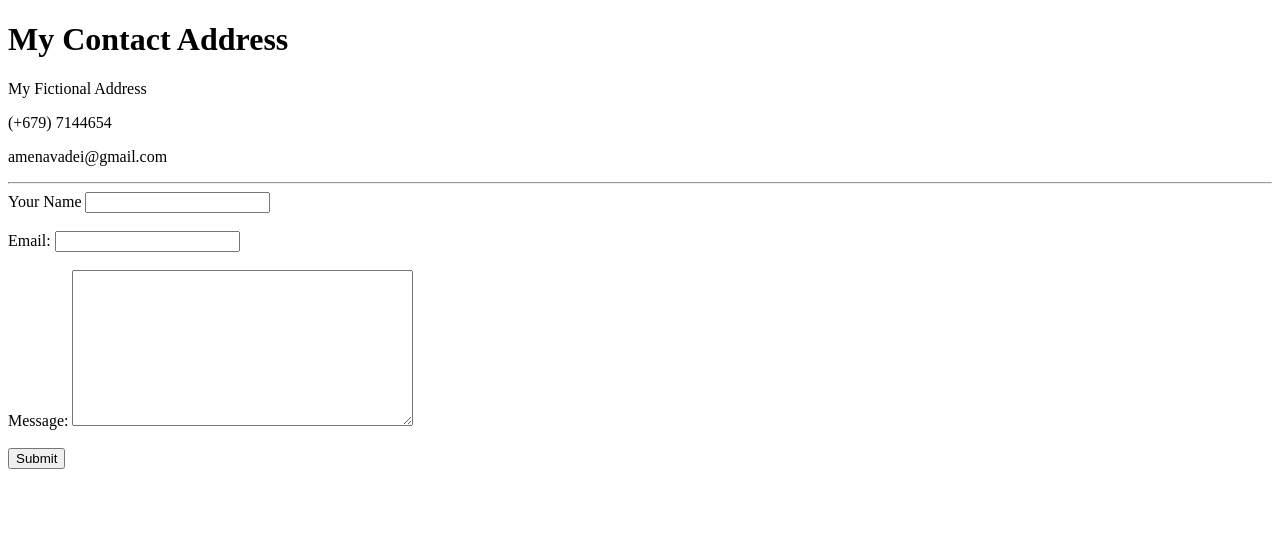
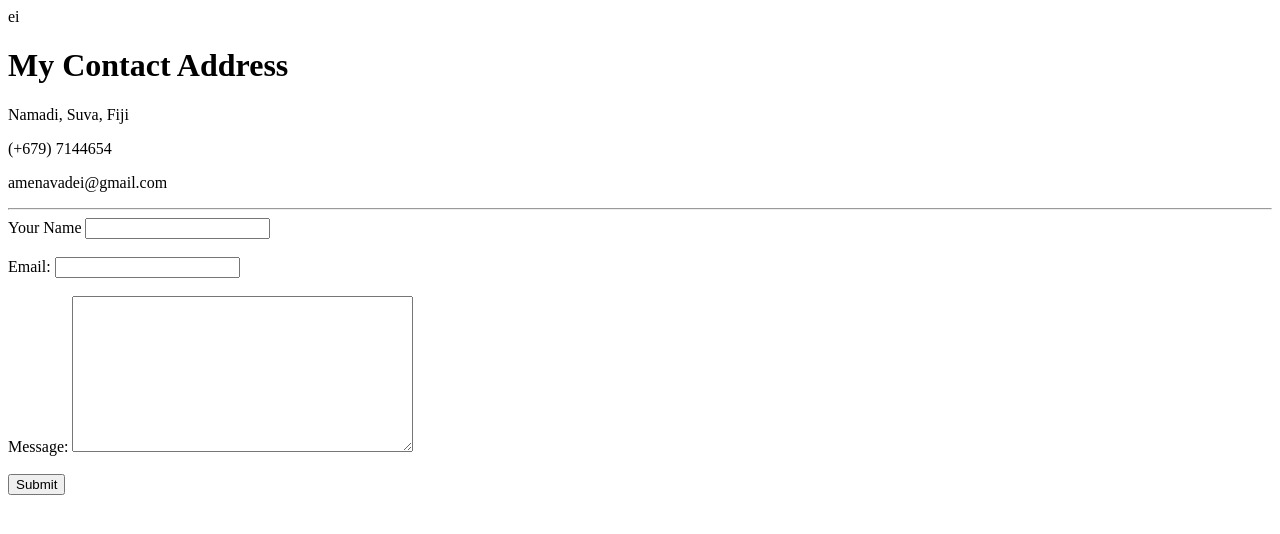
Before and after one commit to amenavadei/cv, a plain HTML site: page contact-me.html in a window 1280 px wide. Drawn offline with Linux system fonts and the light colour scheme.

Commit message:
Update contact-me.html

```diff
--- a/contact-me.html
+++ b/contact-me.html
@@ -1,4 +1,4 @@
-<!DOCTYPE html>
+ei<!DOCTYPE html>
 <html lang="en">
 <head>
     <meta charset="UTF-8">
@@ -7,13 +7,13 @@
 </head>
 <body>
      <h1>My Contact Address</h1>
-     <p>My Fictional Address</p>
+     <p>Namadi, Suva, Fiji</p>
      <p>(+679) 7144654</p>
      <p>amenavadei@gmail.com</p>
 
      <hr>
 
-    <form action="mailto:info@koviko.com" method="POST" enctype="text/plain">
+    <form action="mailto:amenavadei@gmail.com" method="POST" enctype="text/plain">
 
       <label for="name">Your Name</label>
       <input type="text" name="name" value=""> <br><br>
```
